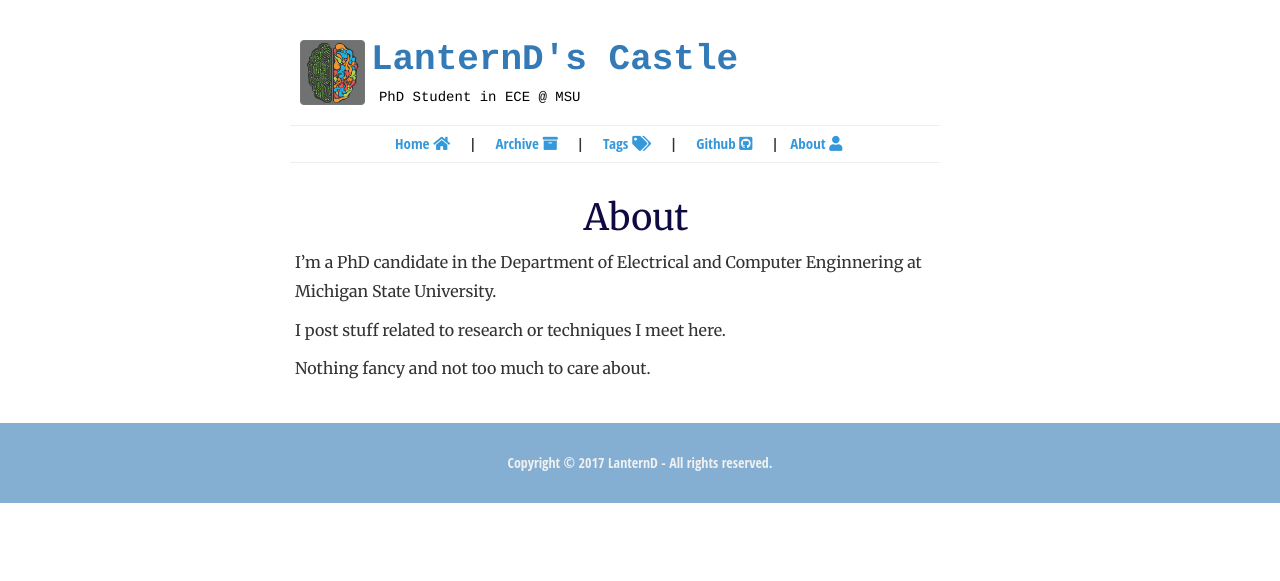
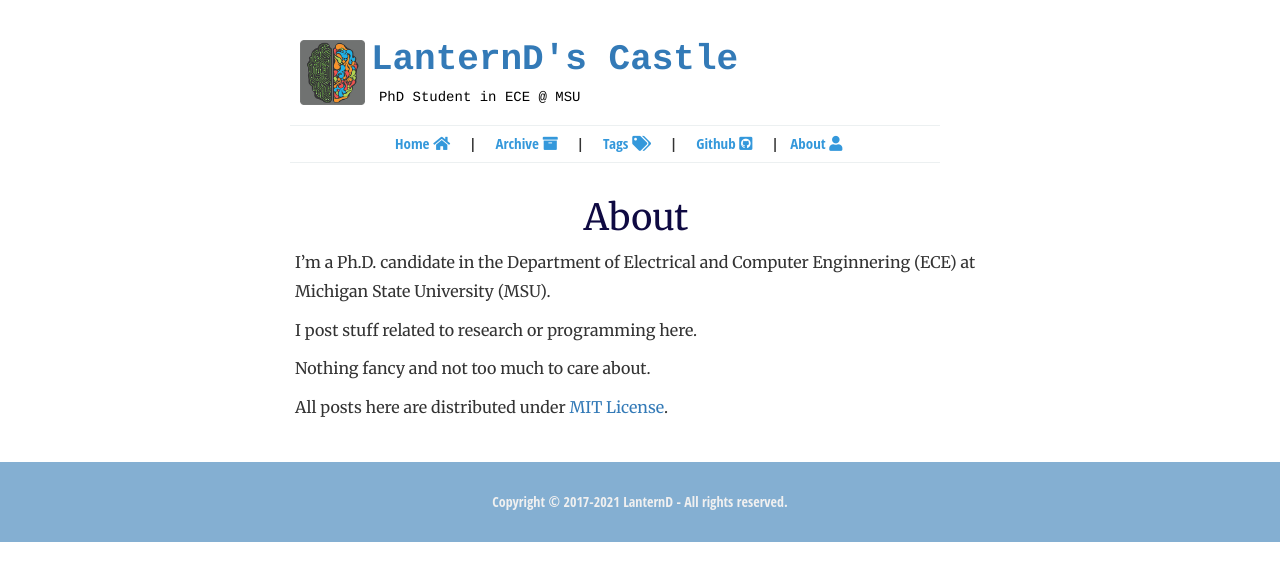
Before and after one commit to LanternD/en.dlyang.me, a Jekyll site: the page built from about/index.md, in a window 1280 px wide. Shown: the top 581 px of the page. Built offline with Jekyll 4.4.1, drawn with Linux system fonts in a browser that asks for light colours; nearby versions of some CDN libraries.

```diff
--- a/_includes/footer.html
+++ b/_includes/footer.html
@@ -14,7 +14,7 @@
     <div class="container-fluid">
         <div class="row-fluid">
             <div class="col-md-12">
-                Copyright &copy; 2017 {{ site.author }} - All rights reserved.
+                Copyright &copy; 2017-2021 {{ site.author }} - All rights reserved.
             </div>
         </div>
     </div>
--- a/about/index.md
+++ b/about/index.md
@@ -4,8 +4,10 @@
 permalink: /about/
 ---
 
-I'm a PhD candidate in the Department of Electrical and Computer Enginnering at Michigan State University.
+I'm a Ph.D. candidate in the Department of Electrical and Computer Enginnering (ECE) at Michigan State University (MSU).
 
-I post stuff related to research or techniques I meet here.
+I post stuff related to research or programming here.
 
 Nothing fancy and not too much to care about.
+
+All posts here are distributed under [MIT License](https://opensource.org/licenses/MIT).
```
Also changed, not shown: _posts/2020-12-06-debug-auctex-failed-to-respect-the-tex-master-change.md (added, +65 -0 lines).
